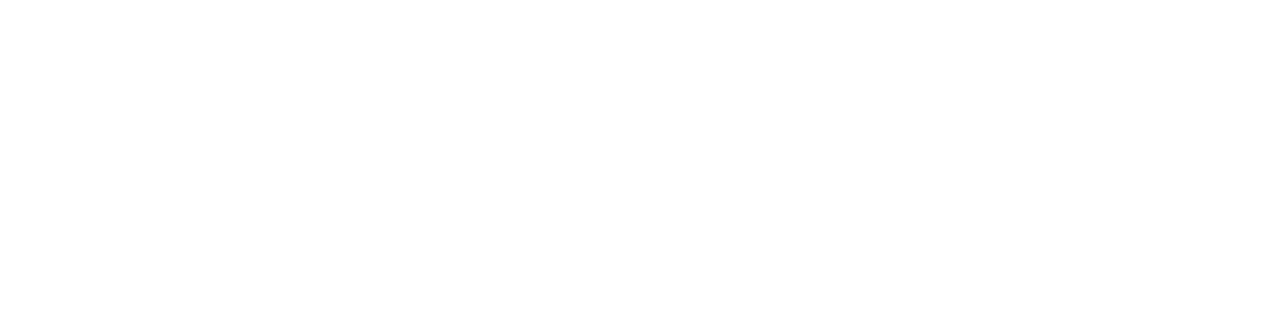
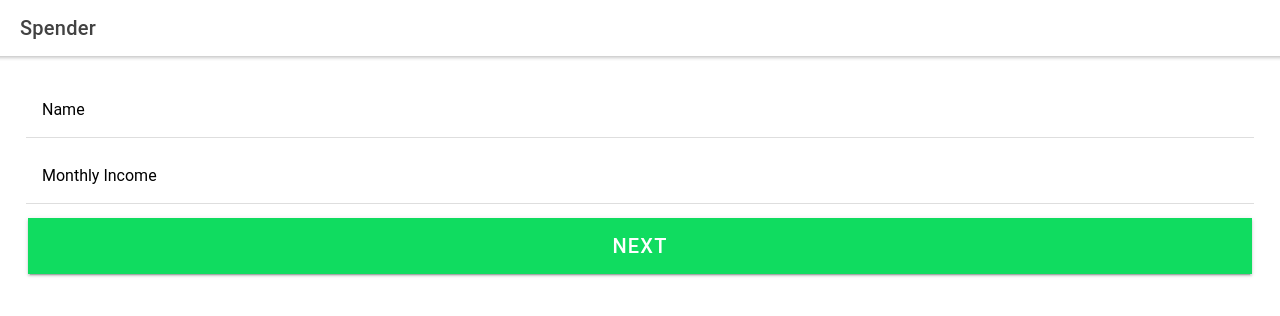
Before and after one commit to MihirJayavant/ionic-demo, a React (Create React App) app: page /addUser in a window 1280 px wide. Shown: the top 316 px of the page. Built offline with nearby package versions, Linux system fonts and the light colour scheme; the HTML template or start-up script is replaced by a standard one.

Commit message:
added user page

```diff
--- a/src/App.tsx
+++ b/src/App.tsx
@@ -1,37 +1,38 @@
-import React from 'react';
-import { Redirect, Route } from 'react-router-dom';
-import { IonApp, IonRouterOutlet } from '@ionic/react';
-import { IonReactRouter } from '@ionic/react-router';
-import {Home} from './pages/Home';
+import React from 'react'
+import { Redirect, Route } from 'react-router-dom'
+import { IonApp, IonRouterOutlet } from '@ionic/react'
+import { IonReactRouter } from '@ionic/react-router'
+import { Home, Startup, AddUser } from './pages'
 
 /* Core CSS required for Ionic components to work properly */
-import '@ionic/react/css/core.css';
+import '@ionic/react/css/core.css'
 
 /* Basic CSS for apps built with Ionic */
-import '@ionic/react/css/normalize.css';
-import '@ionic/react/css/structure.css';
-import '@ionic/react/css/typography.css';
+import '@ionic/react/css/normalize.css'
+import '@ionic/react/css/structure.css'
+import '@ionic/react/css/typography.css'
 
 /* Optional CSS utils that can be commented out */
-import '@ionic/react/css/padding.css';
-import '@ionic/react/css/float-elements.css';
-import '@ionic/react/css/text-alignment.css';
-import '@ionic/react/css/text-transformation.css';
-import '@ionic/react/css/flex-utils.css';
-import '@ionic/react/css/display.css';
+import '@ionic/react/css/padding.css'
+import '@ionic/react/css/float-elements.css'
+import '@ionic/react/css/text-alignment.css'
+import '@ionic/react/css/text-transformation.css'
+import '@ionic/react/css/flex-utils.css'
+import '@ionic/react/css/display.css'
 
 /* Theme variables */
-import './theme/variables.css';
+import './theme/variables.css'
 
 const App: React.FC = () => (
   <IonApp>
     <IonReactRouter>
       <IonRouterOutlet>
         <Route path="/home" component={Home} exact={true} />
-        <Route exact path="/" render={() => <Redirect to="/home" />} />
+        <Route path="/addUser" component={AddUser} exact={true} />
+        <Route exact path="/" component={Startup} />
       </IonRouterOutlet>
     </IonReactRouter>
   </IonApp>
-);
+)
 
-export default App;
+export default App
--- /dev/null
+++ b/src/pages/AddUser.tsx
@@ -0,0 +1,54 @@
+import React from 'react'
+import {
+  IonContent,
+  IonHeader,
+  IonPage,
+  IonTitle,
+  IonToolbar,
+  IonFab,
+  IonFabButton,
+  IonIcon,
+  IonGrid,
+  IonRow,
+  IonCol,
+  IonInput,
+  IonItem,
+  IonLabel,
+  IonButton
+} from '@ionic/react'
+import { add } from 'ionicons/icons'
+
+export const AddUser: React.FC = () => {
+  return (
+    <IonPage>
+      <IonHeader>
+        <IonToolbar>
+          <IonTitle>Spender</IonTitle>
+        </IonToolbar>
+      </IonHeader>
+      <IonContent className="ion-padding">
+        <IonGrid>
+          <IonRow>
+            <IonCol size="12">
+              <IonItem>
+                <IonLabel position="floating">Name</IonLabel>
+                <IonInput type="text" required></IonInput>
+              </IonItem>
+            </IonCol>
+            <IonCol size="12">
+              <IonItem>
+                <IonLabel position="floating">Monthly Income</IonLabel>
+                <IonInput type="number" required></IonInput>
+              </IonItem>
+            </IonCol>
+            <IonCol size="12">
+              <IonButton type="submit" color="success" expand="full" size="large">
+                Next
+              </IonButton>
+            </IonCol>
+          </IonRow>
+        </IonGrid>
+      </IonContent>
+    </IonPage>
+  )
+}
--- a/src/pages/Startup.tsx
+++ b/src/pages/Startup.tsx
@@ -1,16 +1,12 @@
-import {
-    IonContent,
-    IonHeader,
-    IonPage,
-    IonTitle,
-    IonToolbar,
-    IonFab,
-    IonFabButton,
-    IonIcon
-  } from "@ionic/react";
-  import React from "react";
+import React, { useEffect } from 'react'
+import { IonContent, IonHeader, IonPage, IonTitle, IonToolbar } from '@ionic/react'
+import { RouterProps } from 'react-router'
 
-  export const Startup: React.FC = () => {
+export const Startup = (props: RouterProps) => {
+  useEffect(() => {
+    props.history.push('/addUser')
+  }, [])
+
   return (
     <IonPage>
       <IonHeader>
@@ -19,13 +15,8 @@
         </IonToolbar>
       </IonHeader>
       <IonContent className="ion-padding">
-          <div>Hi its ionic</div>
-          <IonFab vertical="bottom" horizontal="end" slot="fixed">
-            <IonFabButton>
-              <IonIcon name="add" />
-            </IonFabButton>
-          </IonFab>
+        <div></div>
       </IonContent>
     </IonPage>
-    );
-  };
+  )
+}
--- a/src/pages/index.ts
+++ b/src/pages/index.ts
@@ -1,2 +1,3 @@
 export * from './Home'
 export * from './Startup'
+export * from './AddUser'
```
Also changed, not shown: src/pages/Home.tsx (+4 -13 lines), 1 other file (tests, documents, lock files or other folders). Lines whose indentation alone changed are shown as unchanged.
